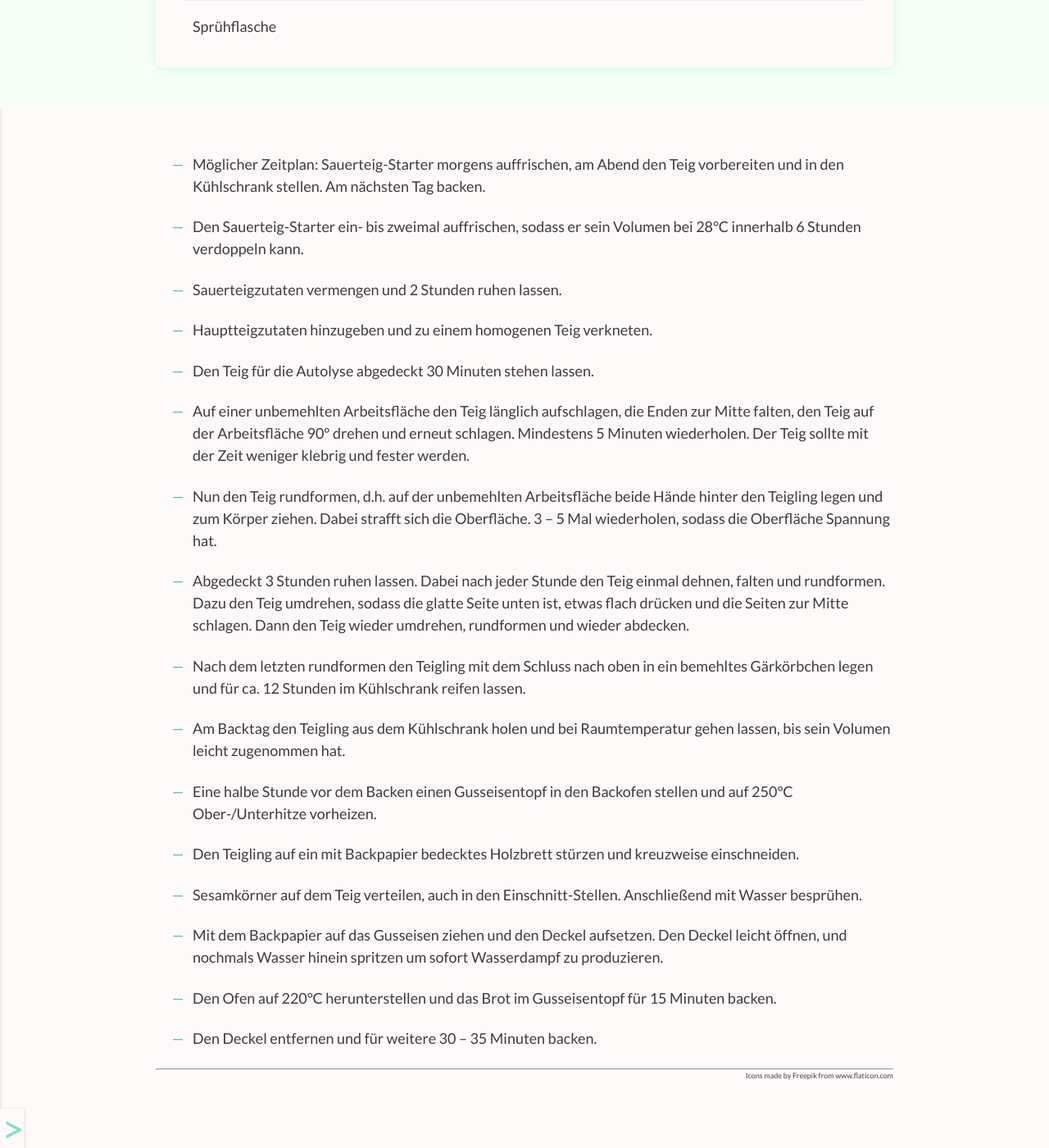
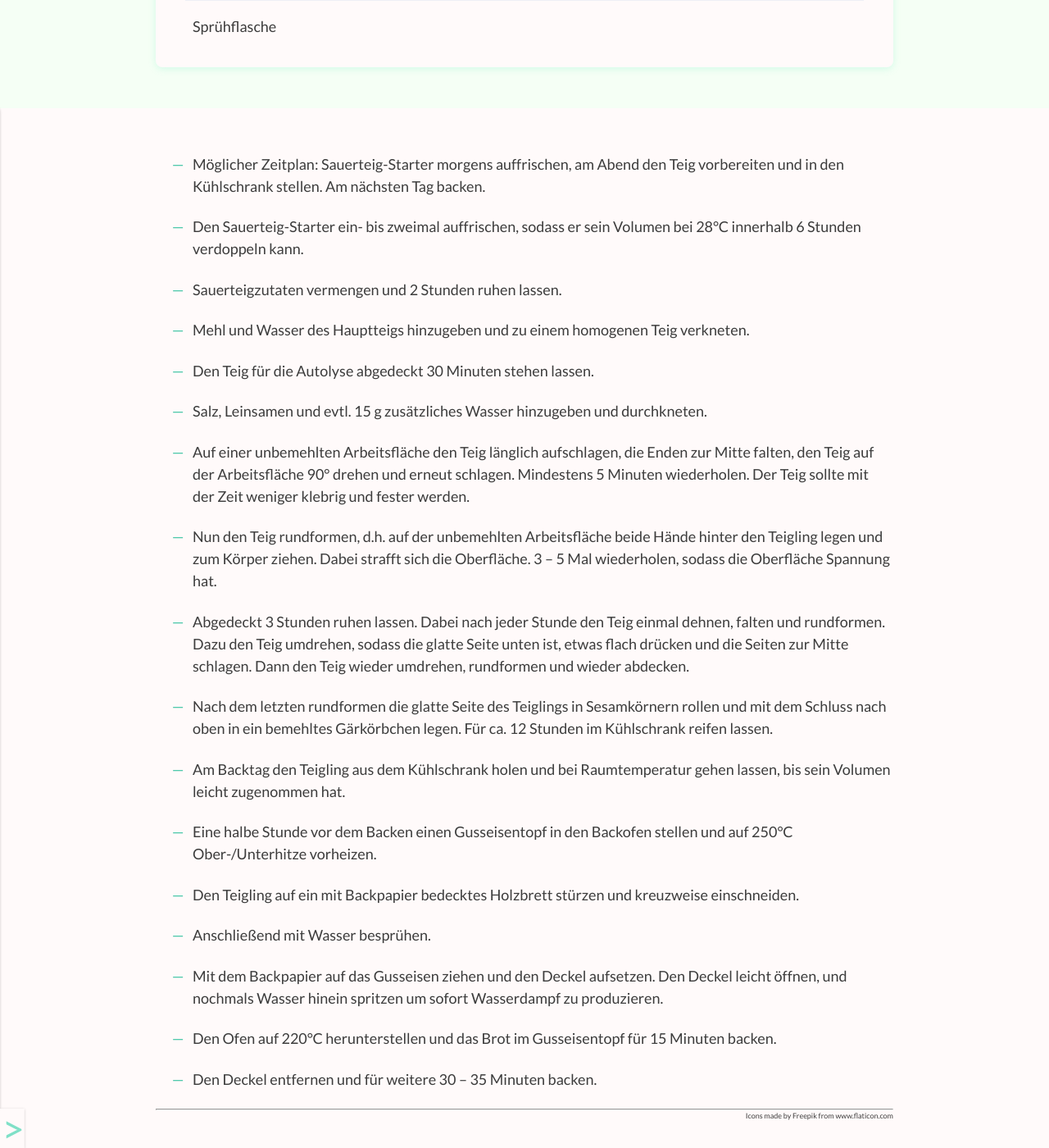
Before and after one commit to my-tien/rezept, a Jekyll site: the page built from Reines Dinkel-Sauerteigbrot.md, in a window 1280 px wide and 1400 px high, scrolled down 2713 px. Shown: the whole window at 82% size. Built offline with Jekyll 4.4.1, drawn with Linux system fonts in a browser that asks for light colours; some of the changed text lies outside the part shown.

Commit message:
Updated instructions for Reines Dinkel-Sauerteigbrot
- Only flour and water should go into the dough before autolyse.
- Improved method for applying sesame on the crust.
- Fixed time indications.

```diff
--- a/Reines Dinkel-Sauerteigbrot.md
+++ b/Reines Dinkel-Sauerteigbrot.md
@@ -16,28 +16,29 @@ ingredient_list:
           - [12, 'g', 'Salz']
           - [40, 'g', Leinsamen]
           - [250, 'ml', 'Wasser (28°C)']
-     'Zum Bestreuen':
+     'Für die Kruste':
           - ['Sesam']
 tools:
      - Gärkorb
      - Gusseisentopf
      - Sprühflasche
-oven_instructions: 220°C Ober-/Unterhitze, 25 Minuten
+oven_instructions: 250°C Ober-/Unterhitze fallend auf 220°C, 45 Minuten
 ---
 
 - Möglicher Zeitplan: Sauerteig-Starter morgens auffrischen, am Abend den Teig vorbereiten und in den Kühlschrank stellen. Am nächsten Tag backen.
 - Den Sauerteig-Starter ein- bis zweimal auffrischen, sodass er sein Volumen bei 28°C innerhalb 6 Stunden verdoppeln kann.
 - Sauerteigzutaten vermengen und 2 Stunden ruhen lassen.
-- Hauptteigzutaten hinzugeben und zu einem homogenen Teig verkneten.
+- Mehl und Wasser des Hauptteigs hinzugeben und zu einem homogenen Teig verkneten.
 - Den Teig für die Autolyse abgedeckt 30 Minuten stehen lassen.
+- Salz, Leinsamen und evtl. 15 g zusätzliches Wasser hinzugeben und durchkneten.
 - Auf einer unbemehlten Arbeitsfläche den Teig länglich aufschlagen, die Enden zur Mitte falten, den Teig auf der Arbeitsfläche 90° drehen und erneut schlagen. Mindestens 5 Minuten wiederholen. Der Teig sollte mit der Zeit weniger klebrig und fester werden.
 - Nun den Teig rundformen, d.h. auf der unbemehlten Arbeitsfläche beide Hände hinter den Teigling legen und zum Körper ziehen. Dabei strafft sich die Oberfläche. 3 – 5 Mal wiederholen, sodass die Oberfläche Spannung hat.
 - Abgedeckt 3 Stunden ruhen lassen. Dabei nach jeder Stunde den Teig einmal dehnen, falten und rundformen. Dazu den Teig umdrehen, sodass die glatte Seite unten ist, etwas flach drücken und die Seiten zur Mitte schlagen. Dann den Teig wieder umdrehen, rundformen und wieder abdecken.
-- Nach dem letzten rundformen den Teigling mit dem Schluss nach oben in ein bemehltes Gärkörbchen legen und für ca. 12 Stunden im Kühlschrank reifen lassen.
+- Nach dem letzten rundformen die glatte Seite des Teiglings in Sesamkörnern rollen und mit dem Schluss nach oben in ein bemehltes Gärkörbchen legen. Für ca. 12 Stunden im Kühlschrank reifen lassen.
 - Am Backtag den Teigling aus dem Kühlschrank holen und bei Raumtemperatur gehen lassen, bis sein Volumen leicht zugenommen hat.
 - Eine halbe Stunde vor dem Backen einen Gusseisentopf in den Backofen stellen und auf 250°C Ober-/Unterhitze vorheizen.
 - Den Teigling auf ein mit Backpapier bedecktes Holzbrett stürzen und kreuzweise einschneiden.
-- Sesamkörner auf dem Teig verteilen, auch in den Einschnitt-Stellen. Anschließend mit Wasser besprühen.
+- Anschließend mit Wasser besprühen.
 - Mit dem Backpapier auf das Gusseisen ziehen und den Deckel aufsetzen. Den Deckel leicht öffnen, und nochmals Wasser hinein spritzen um sofort Wasserdampf zu produzieren.
 - Den Ofen auf 220°C herunterstellen und das Brot im Gusseisentopf für 15 Minuten backen.
 - Den Deckel entfernen und für weitere 30 – 35 Minuten backen.
```
Also changed, not shown: other parts of Reines Dinkel-Sauerteigbrot.md (+1 -1 lines).
